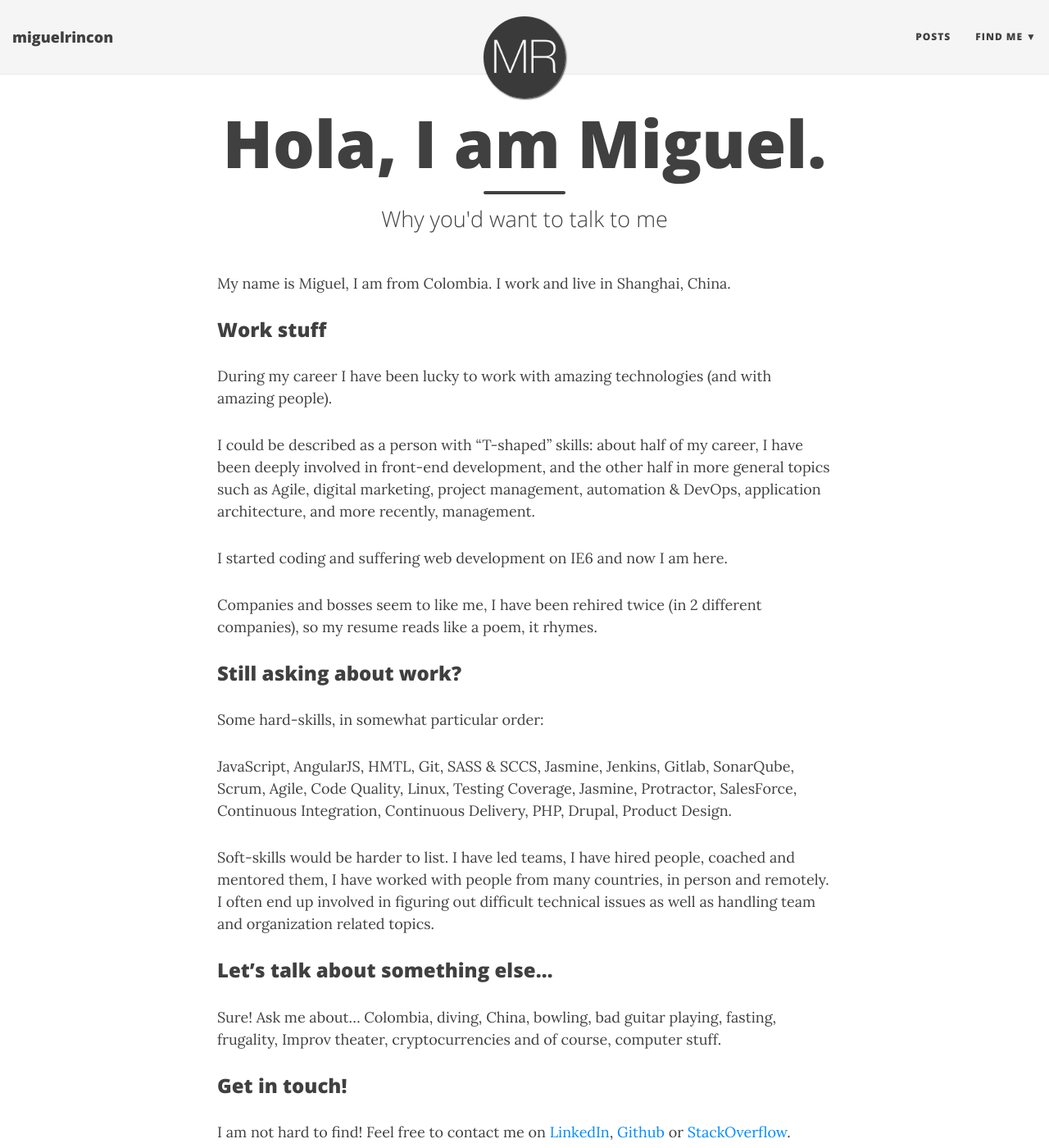
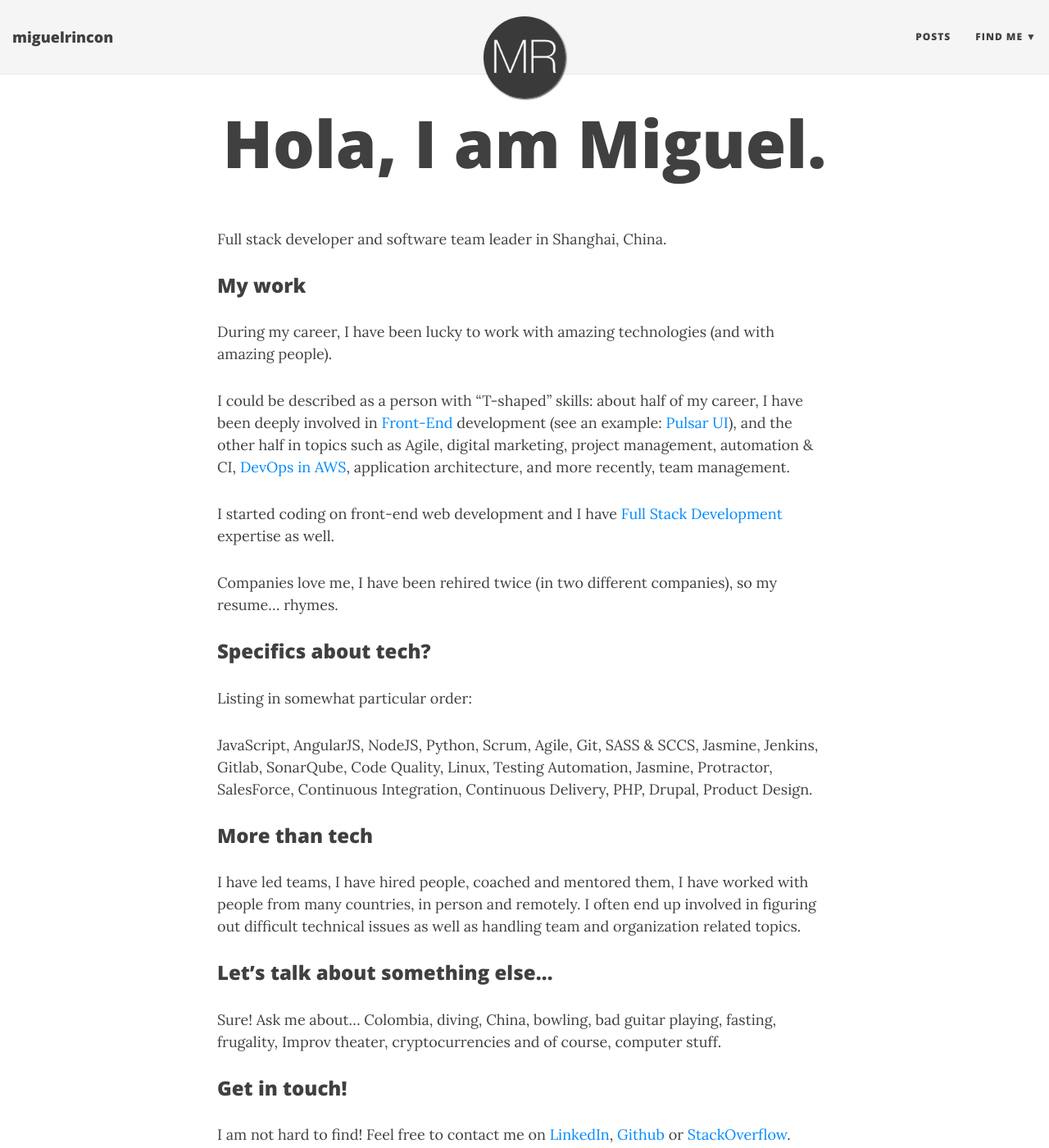
Before and after one commit to miguelrincon/miguelrincon.github.io, a Jekyll site: the page built from index.md, in a window 1280 px wide and 1400 px high. Shown: the whole window at 82% size. Built offline with Jekyll 4.4.1, drawn with Linux system fonts in a browser that asks for light colours.

Commit message:
Added new pulsar page and improved home

```diff
--- a/index.md
+++ b/index.md
@@ -1,29 +1,30 @@
 ---
 layout: page
 title: Hola, I am Miguel.
-subtitle: Why you'd want to talk to me
 use-site-title: true
 ---
 
-My name is Miguel, I am from Colombia. I work and live in Shanghai, China.
+Full stack developer and software team leader in Shanghai, China.
 
-### Work stuff
+### My work
 
-During my career I have been lucky to work with amazing technologies (and with amazing people).
+During my career, I have been lucky to work with amazing technologies (and with amazing people).
 
-I could be described as a person with "T-shaped" skills: about half of my career, I have been deeply involved in front-end development, and the other half in more general topics such as Agile, digital marketing, project management, automation & DevOps, application architecture, and more recently, management.
+I could be described as a person with "T-shaped" skills: about half of my career, I have been deeply involved in [Front-End](/2018-02-15-frontend-frameworks-comparison/) development (see an example: [Pulsar UI](/pages/pulsar-reporting-ui/)), and the other half in topics such as Agile, digital marketing, project management, automation & CI, [DevOps in AWS](/2018-03-06-amazon-certified/), application architecture, and more recently, team management.
 
-I started coding and suffering web development on IE6 and now I am here.
+I started coding on front-end web development and I have [Full Stack Development](/2019-01-20-fullstack-developer-nanodegree/) expertise as well.
 
-Companies and bosses seem to like me, I have been rehired twice (in 2 different companies), so my resume reads like a poem, it rhymes.
+Companies love me, I have been rehired twice (in two different companies), so my resume... rhymes.
 
-### Still asking about work?
+### Specifics about tech?
 
-Some hard-skills, in somewhat particular order:
+Listing in somewhat particular order:
 
-JavaScript, AngularJS, HMTL, Git, SASS & SCCS, Jasmine, Jenkins, Gitlab, SonarQube,  Scrum, Agile, Code Quality, Linux, Testing Coverage, Jasmine, Protractor, SalesForce, Continuous Integration, Continuous Delivery, PHP, Drupal, Product Design.
+JavaScript, AngularJS, NodeJS, Python, Scrum, Agile, Git, SASS & SCCS, Jasmine, Jenkins, Gitlab, SonarQube,  Code Quality, Linux, Testing Automation, Jasmine, Protractor, SalesForce, Continuous Integration, Continuous Delivery, PHP, Drupal, Product Design.
 
-Soft-skills would be harder to list. I have led teams, I have hired people, coached and mentored them, I have worked with people from many countries, in person and remotely. I often end up involved in figuring out difficult technical issues as well as handling team and organization related topics.
+### More than tech
+
+I have led teams, I have hired people, coached and mentored them, I have worked with people from many countries, in person and remotely. I often end up involved in figuring out difficult technical issues as well as handling team and organization related topics.
 
 ### Let's talk about something else...
 
```
Also changed, not shown: pages/pulsar-reporting-ui.md (added, +49 -0 lines), README.md, img/pages/reporting-ui-custom-dashboard-create.png (added), img/pages/reporting-ui-custom-dashboard-edit.png (added), img/pages/reporting-ui-home-detail.png (added), img/pages/reporting-ui-home.png (added), img/pages/reporting-ui-sessions-filtered.png (added), img/pages/reporting-ui-sessions.png (added), materials/ebay-pulsar/reporting-ui-custom-dashboard-full.png (added), materials/ebay-pulsar/reporting-ui-custom-dashboard.png, materials/ebay-pulsar/team.png (added).
